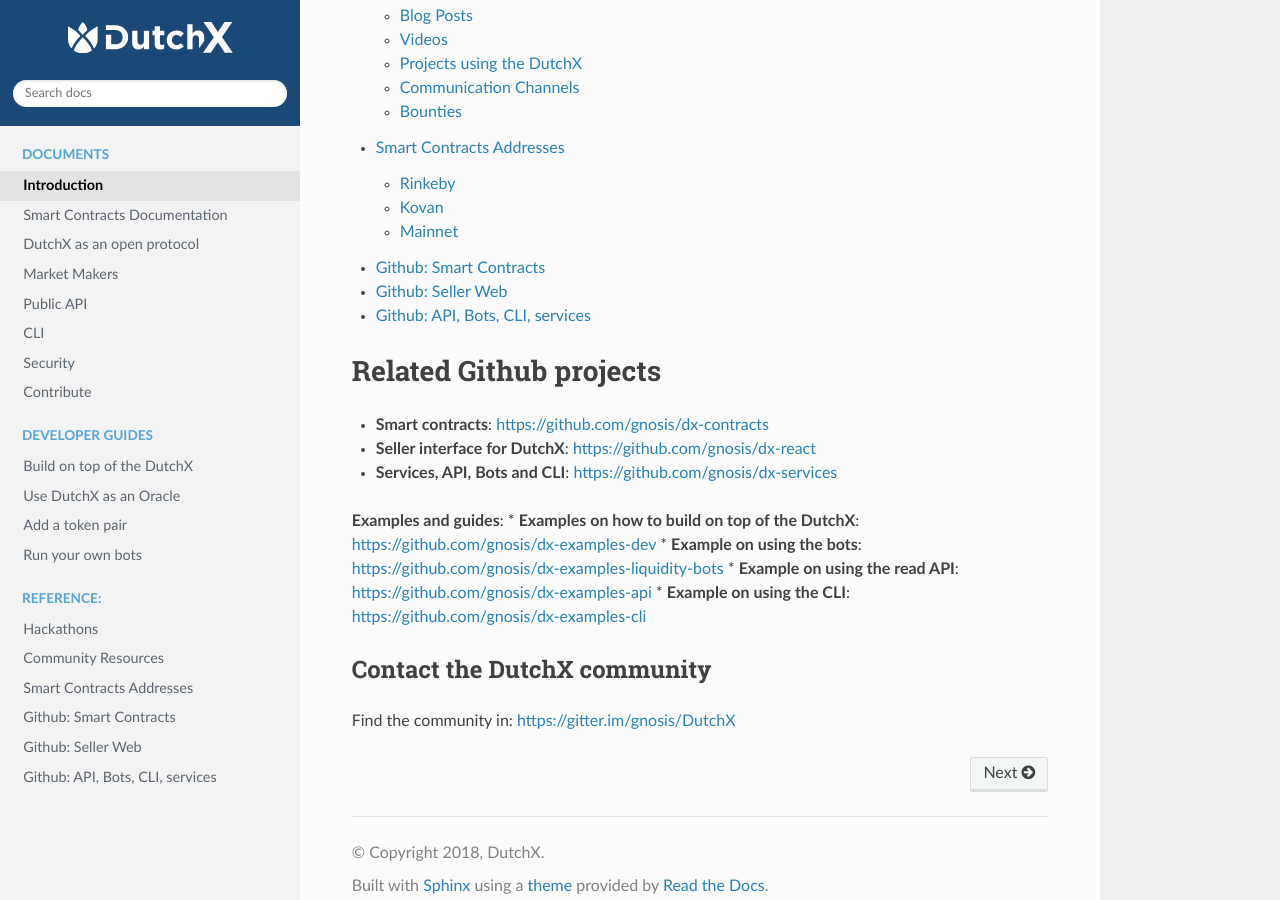
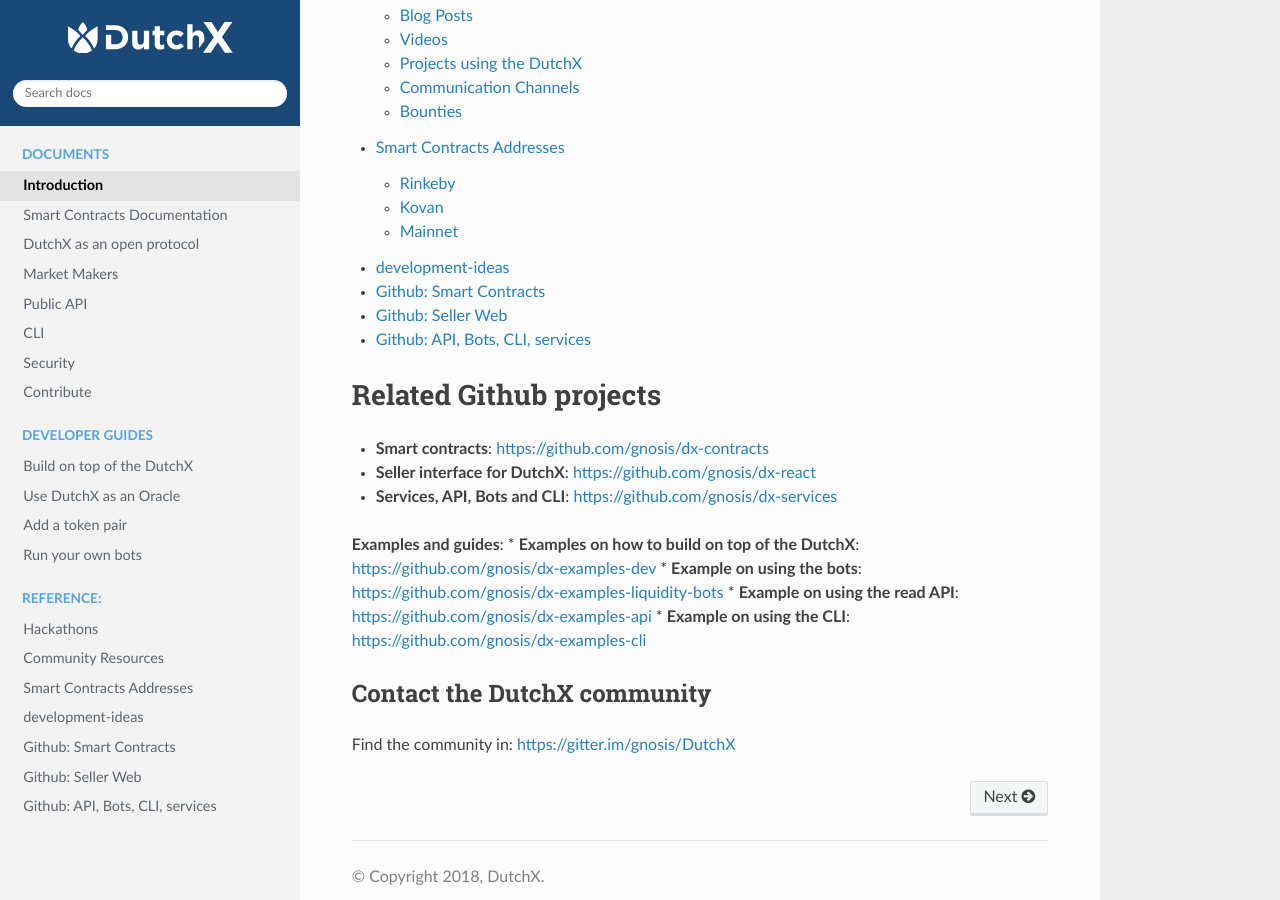
Before and after one commit to gnosis/dx-docs, a Sphinx documentation site: the page built from source/index.rst, in a window 1280 px wide and 900 px high, scrolled down 1643 px. Built offline with Sphinx 7.4.7 and the Read the Docs theme 2.0.0, drawn with Linux system fonts in a browser that asks for light colours.

Commit message:
Update index.rst

```diff
--- a/source/index.rst
+++ b/source/index.rst
@@ -56,6 +56,7 @@
 
    community-resources
    smart-contracts_addresses
+   development-ideas <https://raw.githubusercontent.com/gnosis/dx-docs/master/source/Development_ideas.md>
    Github: Smart Contracts <https://github.com/gnosis/dx-contracts>
    Github: Seller Web <https://github.com/gnosis/dx-react>
    Github: API, Bots, CLI, services <https://github.com/gnosis/dx-services>
```
